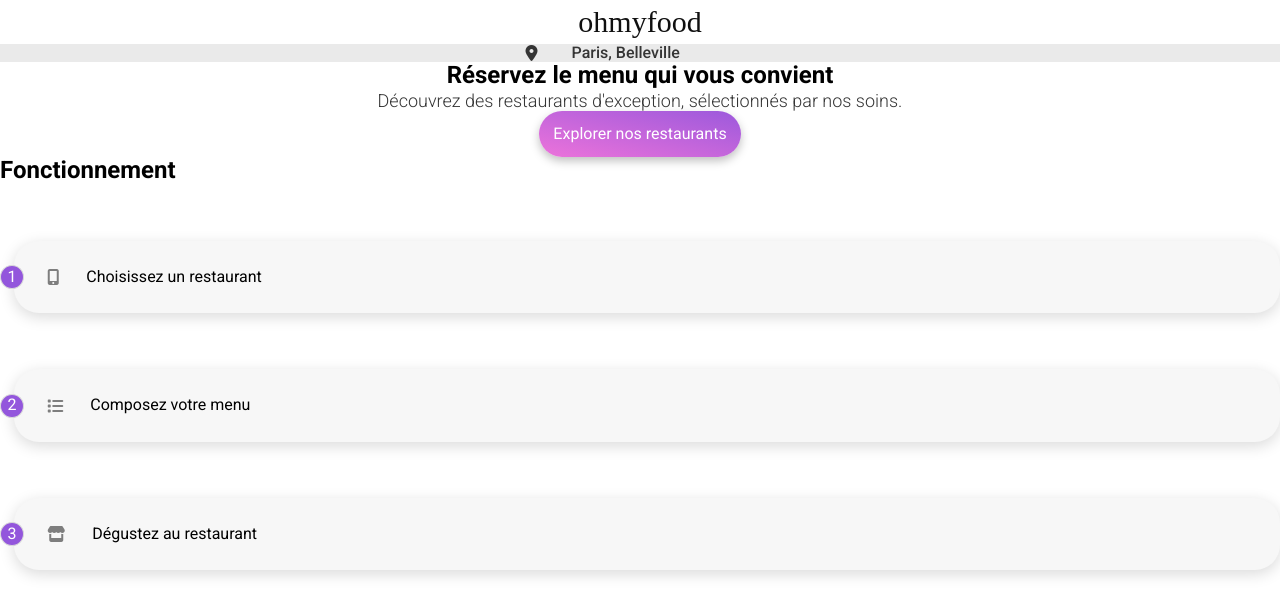
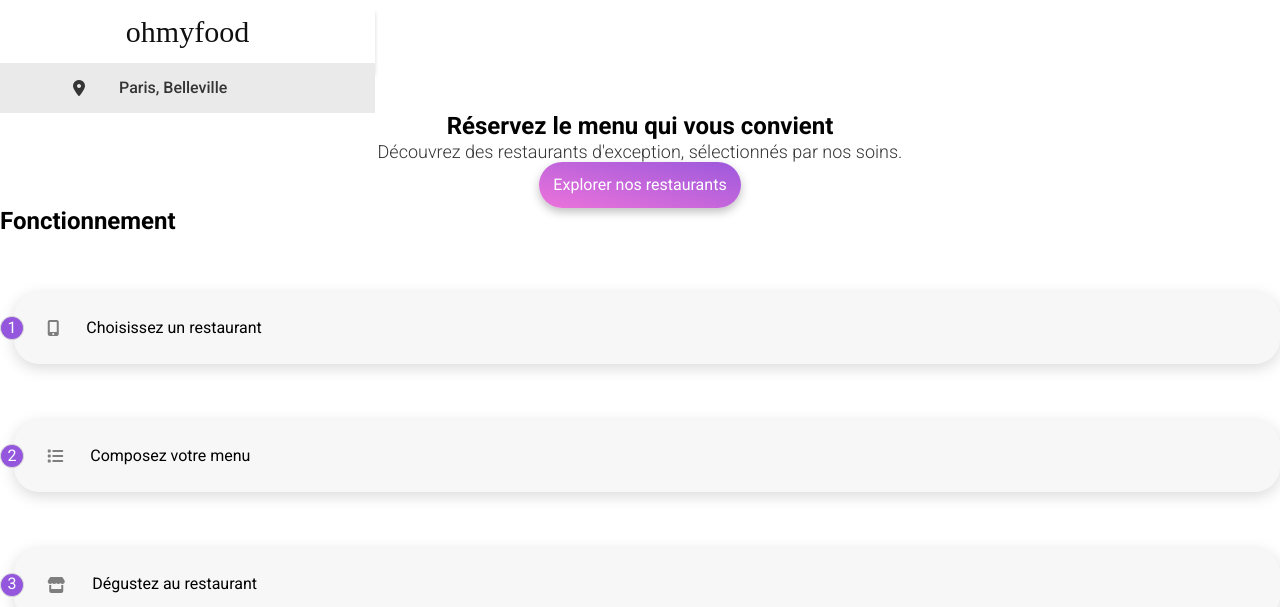
Before and after one commit to Maximecoding/Maxime_p4_09052023, a plain HTML site: page index.html in a window 1280 px wide. Shown: the top 607 px of the page. Drawn offline with Linux system fonts and the light colour scheme; a web font is replaced by a local one.

Commit message:
boxshadow titre

```diff
--- a/index.html
+++ b/index.html
@@ -19,7 +19,7 @@
 
 <body>
 	<header>
-		<div class="contentcenter">
+		<div class="contentcenter boxshadowh1">
 			<h1>ohmyfood</h1>
 		</div>
 		<form>
--- a/style/style.css
+++ b/style/style.css
@@ -36,9 +36,14 @@ header {
     display: flex;
     justify-content: center;
     align-items: center;
-    background: #FFFFFF;
-    box-shadow: 0px 2px 4px rgba(0, 0, 0, 0.15);
+    box-shadow: 0px 12px 4px rgba(0, 0, 0, 0.15);
     bottom: 44.25%;
+    Width: 375px;
+    Height: 63px;
+    Gap: 10px;
+}
+.boxshadowh1 {
+    box-shadow: 0px 12px 4px rgba(0, 0, 0, 0.15);
 }
 /* Header search */
 .borderout {
@@ -50,6 +55,9 @@ header {
     gap: 17px;
     background: #EAEAEA;
     border: 0px solid black;
+    Width: 375px;
+    Height: 50px;
+    Top: 62.5px;
 }
 
 .dotmars {
```
